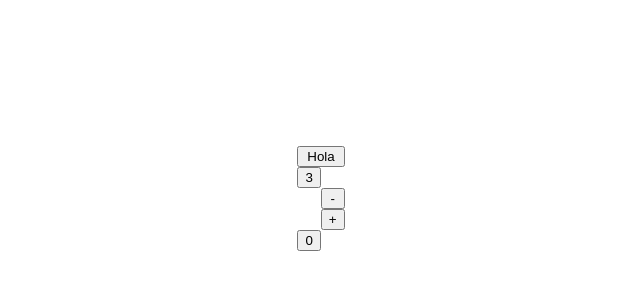
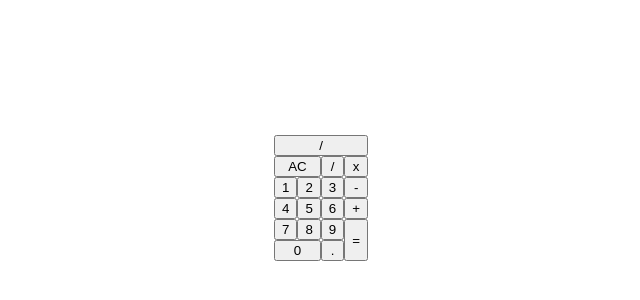
Before and after one commit to JavierRibaldelRio/Proyects-freeCodeCamp, a React (Create React App) app in the folder javascript-calculator/: page / in a window 1280 px wide. Shown: the part 210-510 px from the top of the page, without its empty margins (327-967 px from the left). Built offline with nearby package versions, Linux system fonts and the light colour scheme.

Commit message:
Ya he montado la parte gráfica de la calculadora menos el display

```diff
--- a/javascript-calculator/src/components/CalButton.js
+++ b/javascript-calculator/src/components/CalButton.js
@@ -10,10 +10,17 @@ class CalcButton extends Component {
 
 
 
-        const estilo = { gridArea: this.props.area };
+        //Genera el estilo con el area si hay un ara definida
+
+        if (this.props.area !== undefined) {
+
+            var estilo = { gridArea: this.props.area };
+        }
+        //Genera la id con la nid si existe, sino con el area
+        let nid = (this.props.nid === null) ? this.props.area : this.props.nid;
 
 
-        return (<button className='calc-button' style={estilo} >
+        return (<button id={nid} className='calc-button' style={estilo} >
 
             {this.props.contenido}
 
@@ -23,7 +30,8 @@ class CalcButton extends Component {
 
 CalcButton.defaultProps = {
 
-    contenido: ''
+    contenido: '',
+    nid: null
 }
 
 export default CalcButton;
--- a/javascript-calculator/src/components/Calculator.js
+++ b/javascript-calculator/src/components/Calculator.js
@@ -1,21 +1,42 @@
 import React, { Component } from 'react';
 import CalcButton from './CalButton';
+import Display from './Display';
+import Numbers from './Numbers';
 
 class Calculator extends Component {
     constructor(props) {
         super(props);
+        this.state = { display: "Hola Sooy disp" }
     }
-    state = {}
+
 
 
     render() {
         return (<div id="calculator">
+            {/* Display */}
 
+            {/* <Display value={this.state.display} /> */}
+
+
+            <CalcButton area="display" contenido="/" />
+
+            <CalcButton area="divide" contenido="/" />
+
+            <CalcButton area="multiplay" contenido="x" />
+
+            <CalcButton area="clear" contenido="AC" />
+
+
+
+            {/* Operadosre de Operacion */}
             <CalcButton area="add" contenido="+" />
-            <CalcButton area="display" contenido="Hola" />
             <CalcButton area="substract" contenido="-" />
-            <CalcButton contenido="3" />
-            <CalcButton area="zero" contenido="0" />
+
+            <CalcButton area="decimal" contenido="." />
+            <CalcButton area="equals" contenido="=" />
+
+            {/* Numeros */}
+            <Numbers />
 
 
         </div>);
--- /dev/null
+++ b/javascript-calculator/src/components/Display.js
@@ -0,0 +1,5 @@
+function Display(props) {
+    return (<div id='display'> {props.value} </div>);
+}
+
+export default Display;
--- a/javascript-calculator/src/components/Numbers.js
+++ b/javascript-calculator/src/components/Numbers.js
@@ -15,17 +15,17 @@ class Numbers extends Component {
         var botones = []
 
         //Genera los botones y los guarda
-        for (var i = 1; i < 10; i++) {
+        for (var i = 0; i < 10; i++) {
 
-            botones.push(<CalcButton nid={pasarNumeroATexto(i)} contenido={i} key={i} />);
+            botones.push(<CalcButton area={pasarNumeroATexto(i)} contenido={i} key={i} />);
         }
 
 
-        return (<div id="numbers">
+        return (<>
 
             {botones}
 
-        </div>);
+        </>);
     }
 }
 
--- a/javascript-calculator/src/sass/Button.scss
+++ b/javascript-calculator/src/sass/Button.scss
@@ -1,9 +1,9 @@
-.calc-button {
+.calc-buttons {
 
     //Centra todo el contenido el botón
     display: flex;
     align-items: center;
     justify-content: center;
 
-    grid-area: "display";
+
 }
--- a/javascript-calculator/src/sass/Calculator.scss
+++ b/javascript-calculator/src/sass/Calculator.scss
@@ -6,10 +6,15 @@
 
         "display display display display"
         "clear clear divide multiplay"
-        "numbers numbers numbers substract"
-        "numbers numbers numbers add"
-        "numbers numbers numbers equals"
+        "one two three substract"
+        "four five six add"
+        "seven eight nine equals"
         "zero zero decimal equals";
 
 
 }
+
+#display {
+
+    grid-area: "display";
+}
```
